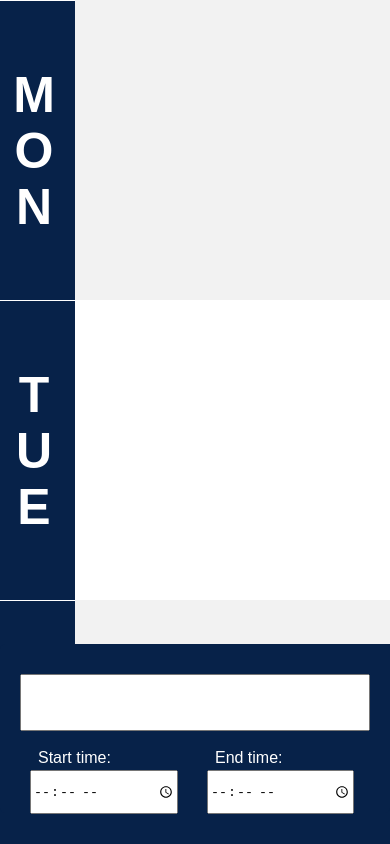
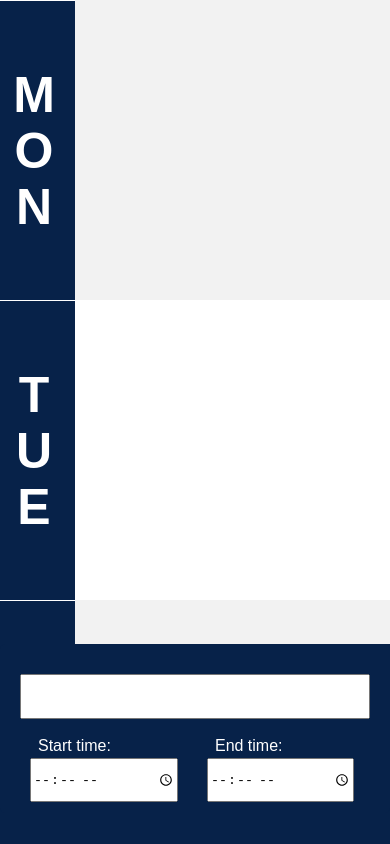
Before and after one commit to DinkieShy/ScheduleBuilder, a plain HTML site: page index.html in a window 390 px wide. Drawn offline with nearby package versions, Linux system fonts and the light colour scheme.

Commit message:
Mobile support

```diff
--- a/script.js
+++ b/script.js
@@ -7,7 +7,7 @@ var sat;
 var sun;
 var maxID = 0;
 
-var dragItemTemplate = `<div class="dragItem"><textarea class="newEventText" name="newEventText" wrap="soft" style="overflow:hidden; resize:none;" type="text" rows="20" cols="50"></textarea>
+var dragItemTemplate = `<div class="dragItem"><input class="newEventText" name="newEventText" wrap="soft" style="overflow:hidden; resize:none;" type="text" rows="20" cols="50"></input>
 <div class="timeInput"><label style="float: left" for="startTime">Start time:</label><input style="float: right" name="startTime" type="time" placeholder="09:00"></input></div>
 <div class="timeInput"><label style="float: left" for="endTime">End time:</label><input style="float: right" name="endTime" type="time" placeholder="09:00"></input></div>
 </div>`;
--- a/styles.css
+++ b/styles.css
@@ -76,6 +76,7 @@
   max-height: 20vh;
   height: 100%;
   padding: 20px;
+  padding-bottom: 40px;
   background-color: #072249;
   box-sizing: border-box;
   border-radius: 5px;
```
